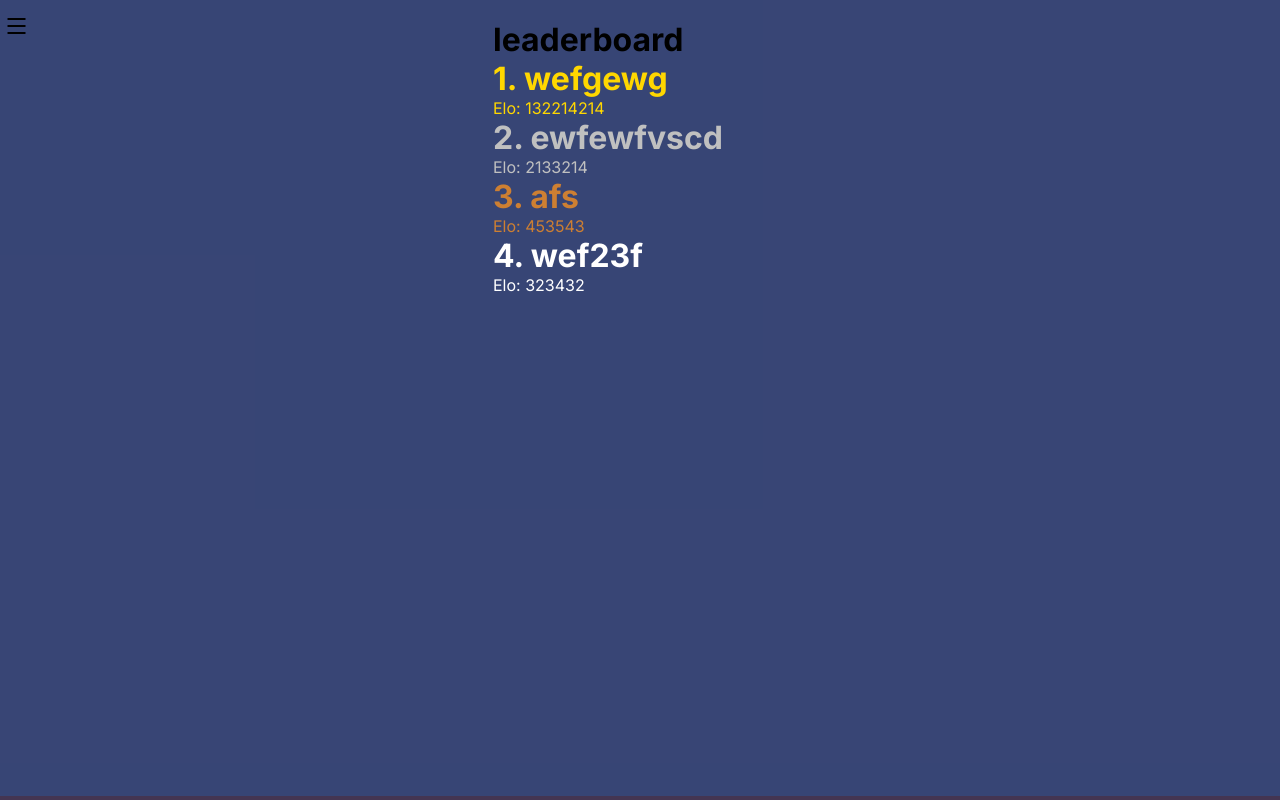
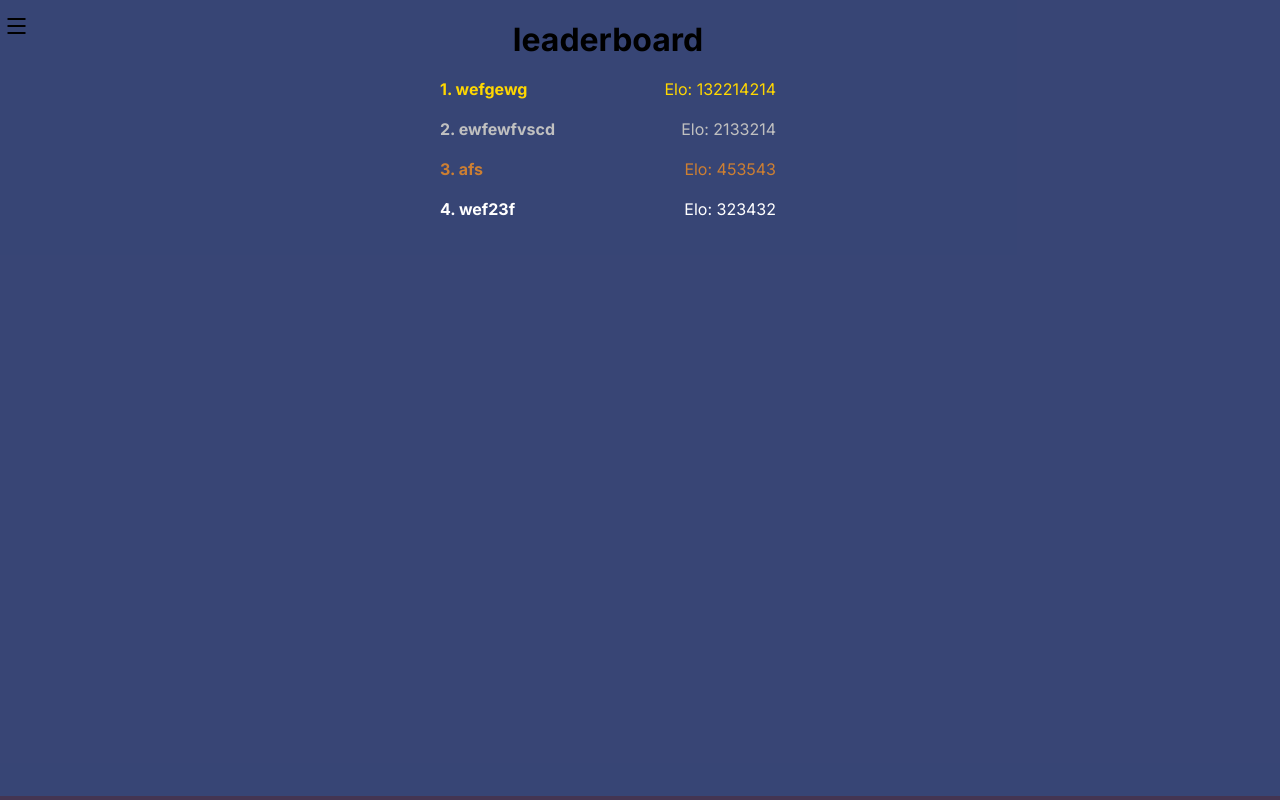
Before and after one commit to catsonluna/compmath, a Next.js app: page /leaderboard in a window 1280 px wide. Built offline with nearby package versions, Linux system fonts and the light colour scheme.

Commit message:
update on leaderboard

```diff
--- a/pages/components/leaderboard.tsx
+++ b/pages/components/leaderboard.tsx
@@ -56,9 +56,9 @@ function Display(){
             }
 
             return (
-                <div key={player.username} className={className}>
-                    <h1>{ordinalSuffix(index+1)}. {player.username}</h1>
-                    <p>Elo: {player.elo}</p>
+                <div key={player.username} className={style.row}>
+                    <h1 className={className}>{ordinalSuffix(index+1)}. {player.username}</h1>
+                    <p className={className}>Elo: {player.elo}</p>
                 </div>
             )
         })}
--- a/pages/leaderboard/index.tsx
+++ b/pages/leaderboard/index.tsx
@@ -20,7 +20,7 @@ export default function Home() {
       <div className={`${styles.fixed}`}>
         <Header />
         <main className={`${styles.main} ${inter.className}`}>
-          <div>
+          <div className={`${styles.size}`}>
           <h1>
             leaderboard
           </h1>
--- a/styles/leaderboard.module.css
+++ b/styles/leaderboard.module.css
@@ -15,13 +15,32 @@
 }
 .first{
   color: #FFD700;
+  font-size: medium;
 }
 .second{
   color: #C0C0C0;
+  font-size: medium;
 }
 .third{
   color: #CD7F32;
+  font-size: medium;
 }
 .rest{
   color: white;
+  font-size: medium;
 }
+.row{
+  display: flex;
+  flex-direction: row;
+  margin-top: 15px;
+  justify-content: space-between;
+  width: 100%;
+}
+.size{
+  display: flex;
+  flex-direction: column;
+  width: 35%;
+  gap: 5px;
+  align-items: center;
+  justify-content: center;
+}
```
